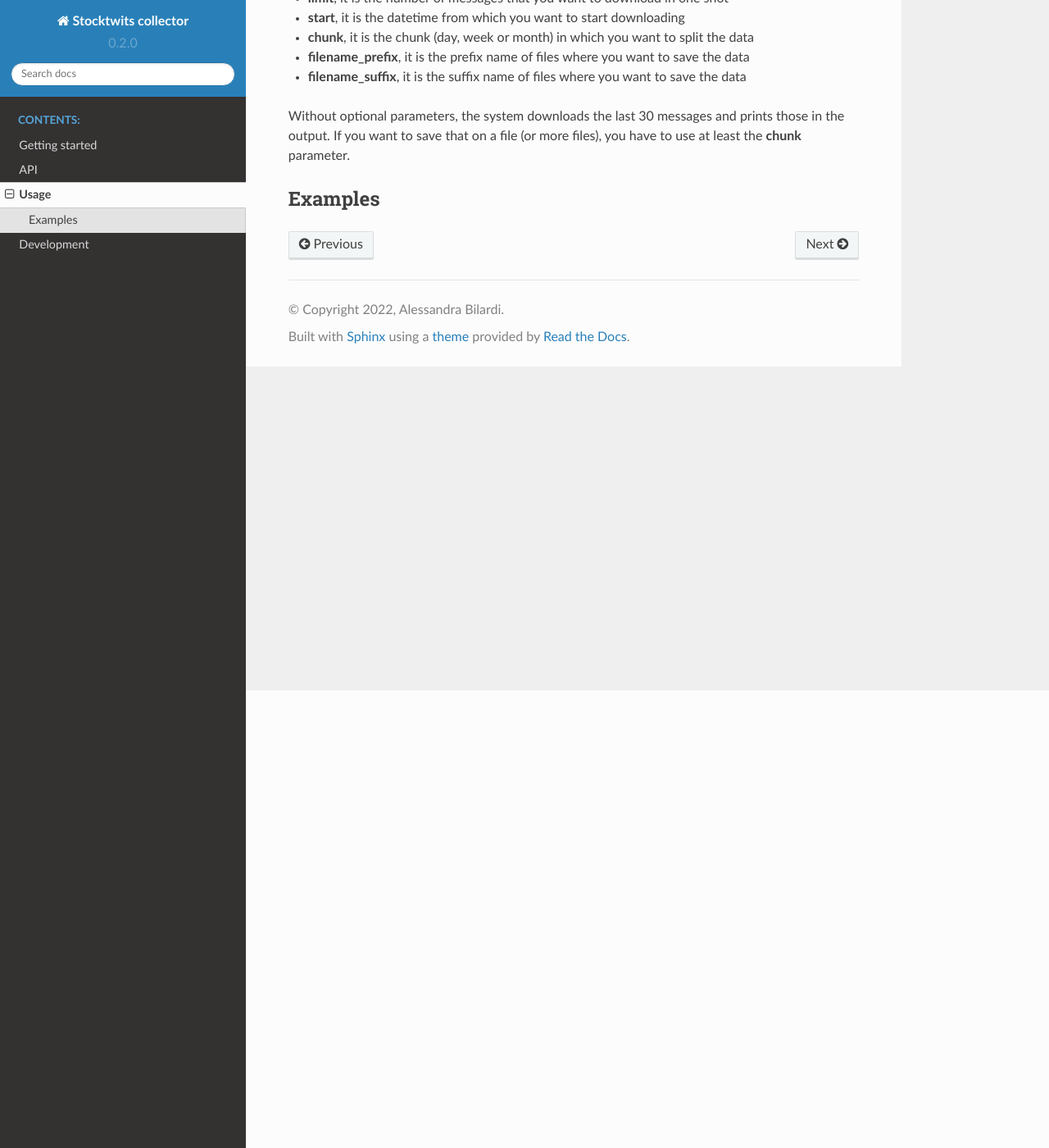
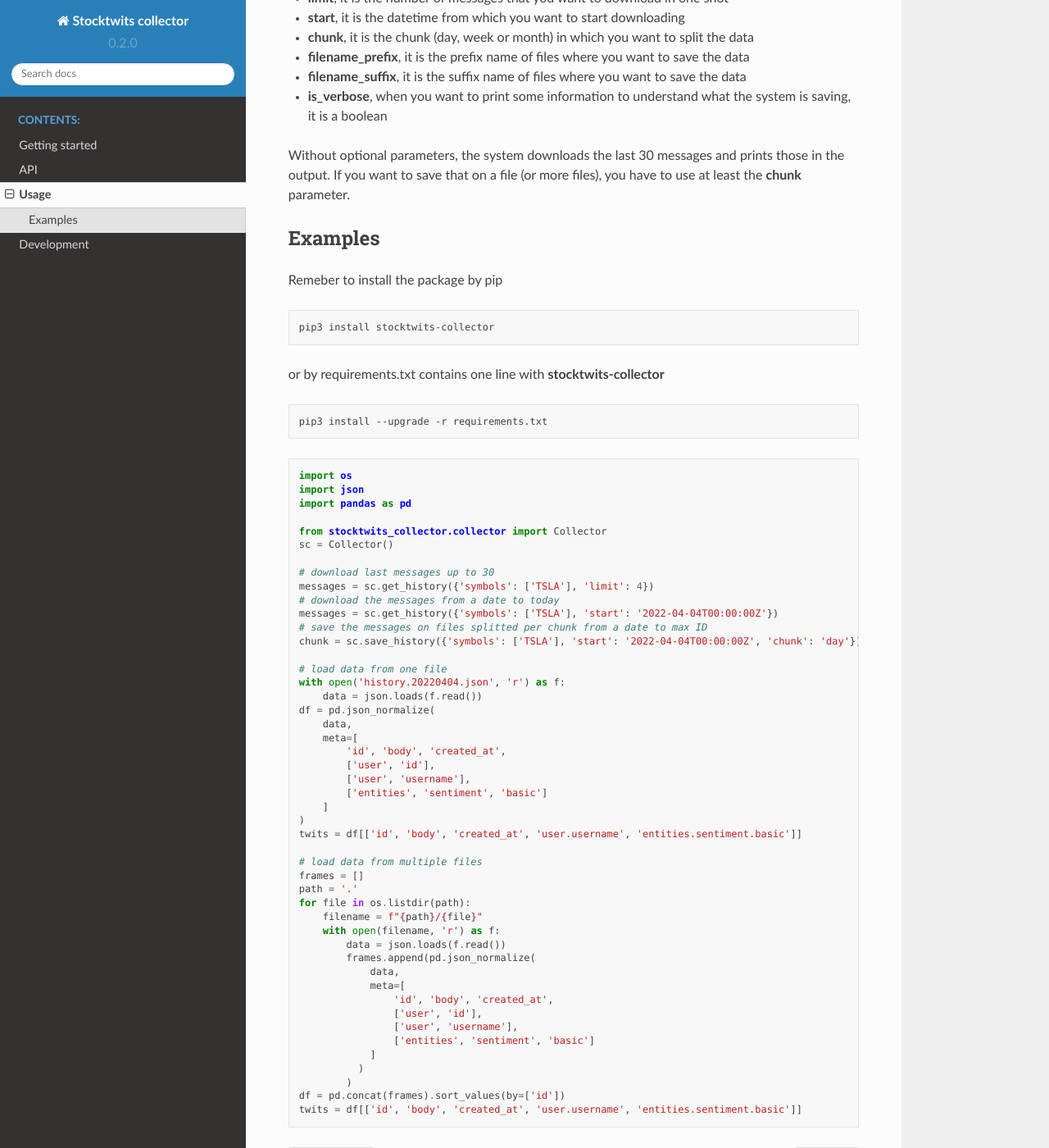
Before and after one commit to bilardi/stocktwits-collector, a Sphinx documentation site: the page built from docs/source/usage.rst, in a window 1280 px wide and 1400 px high, scrolled down 558 px. Shown: the whole window at 82% size. Built offline with Sphinx 7.4.7 and the Read the Docs theme 2.0.0, drawn with Linux system fonts in a browser that asks for light colours.

```diff
--- a/docs/source/usage.rst
+++ b/docs/source/usage.rst
@@ -18,8 +18,72 @@ And these are optionals:
 * **chunk**, it is the chunk (day, week or month) in which you want to split the data
 * **filename_prefix**, it is the prefix name of files where you want to save the data
 * **filename_suffix**, it is the suffix name of files where you want to save the data
+* **is_verbose**, when you want to print some information to understand what the system is saving, it is a boolean
 
 Without optional parameters, the system downloads the last 30 messages and prints those in the output. If you want to save that on a file (or more files), you have to use at least the **chunk** parameter.
 
 Examples
 ########
+
+Remeber to install the package by pip
+
+.. code-block:: bash
+
+    pip3 install stocktwits-collector
+
+or by requirements.txt contains one line with **stocktwits-collector**
+
+.. code-block:: bash
+
+    pip3 install --upgrade -r requirements.txt
+
+
+.. code-block:: python
+
+    import os
+    import json
+    import pandas as pd
+
+    from stocktwits_collector.collector import Collector
+    sc = Collector()
+
+    # download last messages up to 30
+    messages = sc.get_history({'symbols': ['TSLA'], 'limit': 4})
+    # download the messages from a date to today
+    messages = sc.get_history({'symbols': ['TSLA'], 'start': '2022-04-04T00:00:00Z'})
+    # save the messages on files splitted per chunk from a date to max ID
+    chunk = sc.save_history({'symbols': ['TSLA'], 'start': '2022-04-04T00:00:00Z', 'chunk': 'day'})
+
+    # load data from one file
+    with open('history.20220404.json', 'r') as f:
+        data = json.loads(f.read())
+    df = pd.json_normalize(
+        data,
+        meta=[
+            'id', 'body', 'created_at',
+            ['user', 'id'],
+            ['user', 'username'],
+            ['entities', 'sentiment', 'basic']
+        ]
+    )
+    twits = df[['id', 'body', 'created_at', 'user.username', 'entities.sentiment.basic']]
+
+    # load data from multiple files
+    frames = []
+    path = '.'
+    for file in os.listdir(path):
+        filename = f"{path}/{file}"
+        with open(filename, 'r') as f:
+            data = json.loads(f.read())
+            frames.append(pd.json_normalize(
+                data,
+                meta=[
+                    'id', 'body', 'created_at',
+                    ['user', 'id'],
+                    ['user', 'username'],
+                    ['entities', 'sentiment', 'basic']
+                ]
+              )
+            )
+    df = pd.concat(frames).sort_values(by=['id'])
+    twits = df[['id', 'body', 'created_at', 'user.username', 'entities.sentiment.basic']]
```
Also changed, not shown: docs/source/development.rst (+15 -0 lines), 1 other file.
